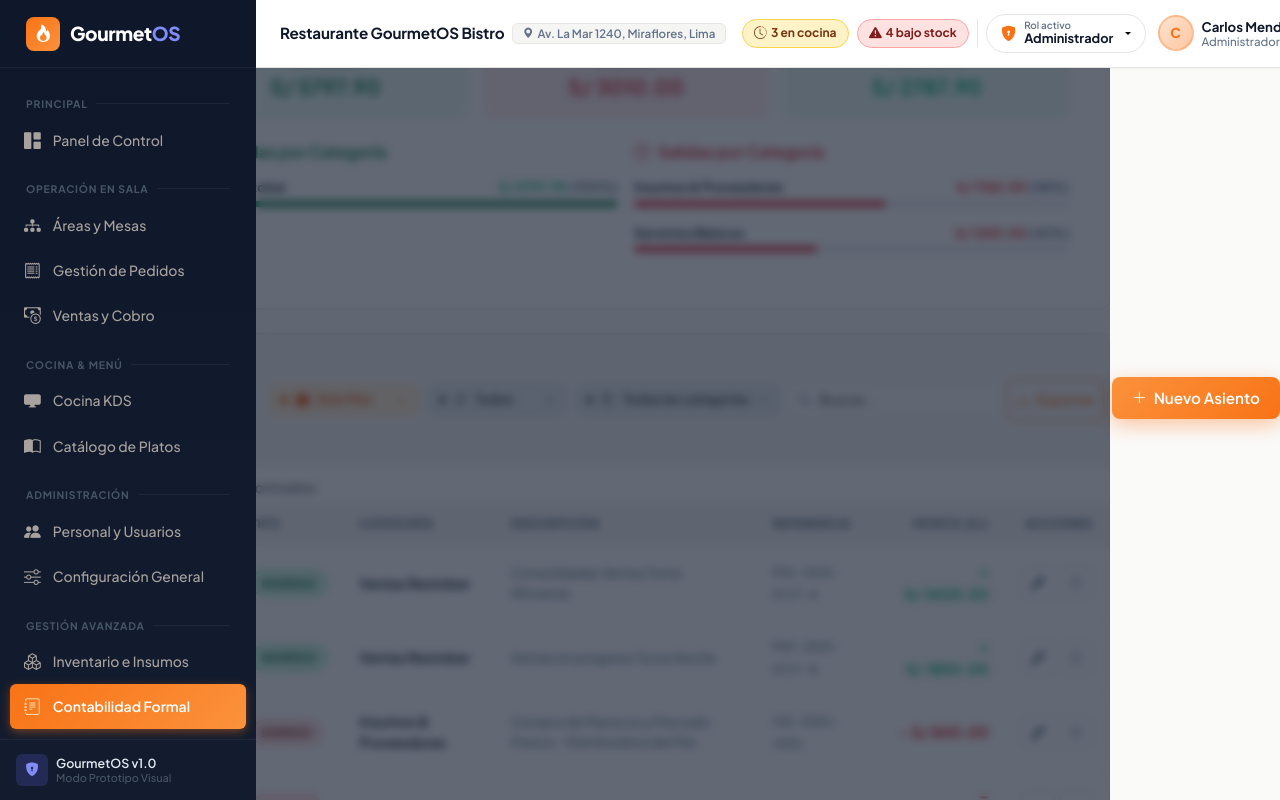
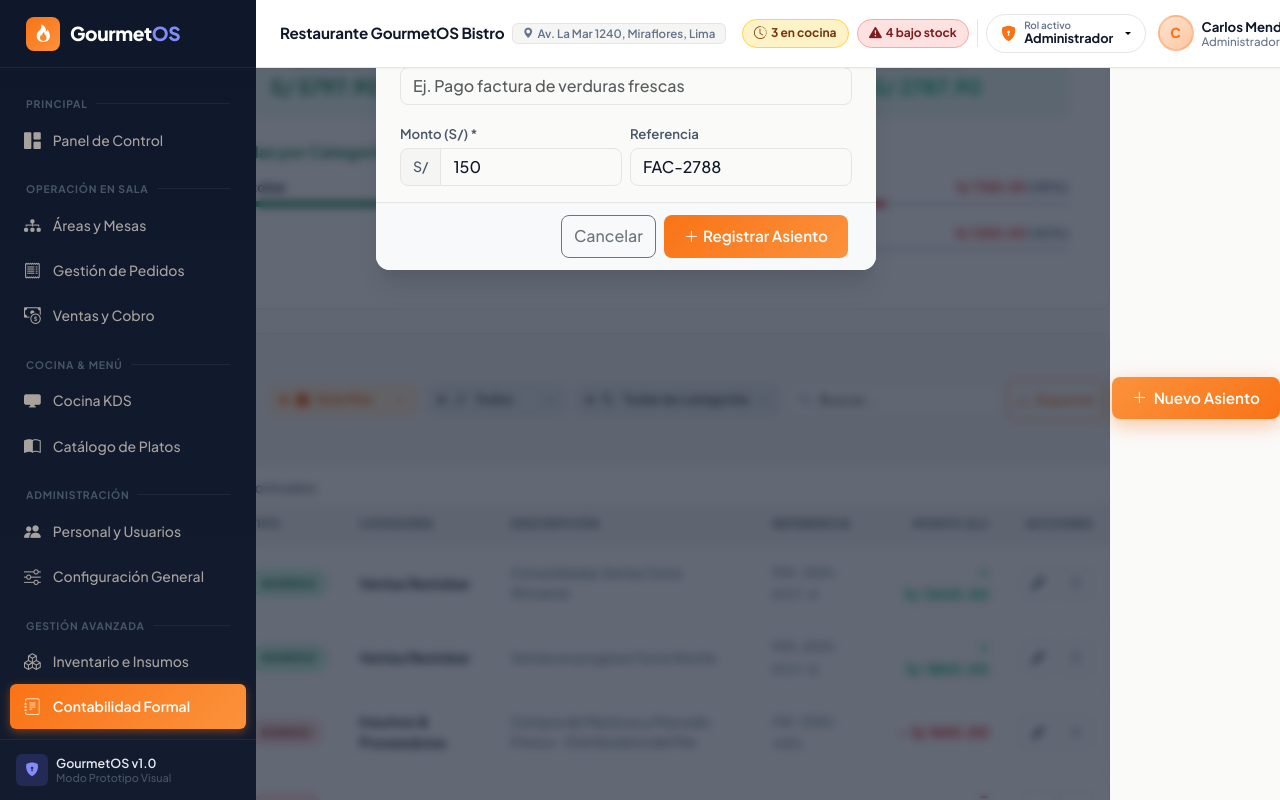
Before and after one commit to Alexander-ml/Prt, a React (Vite) app: page /contabilidad in a window 1280 px wide. Both pictures are taken after a click on the button "Nuevo Asiento". Built offline with nearby package versions, Linux system fonts and the light colour scheme.

Commit message:
fix: centrar y compactar modal de asiento contable, alinear tabla de categorias

```diff
--- a/src/components/accounting/LedgerCategoriesView.tsx
+++ b/src/components/accounting/LedgerCategoriesView.tsx
@@ -89,9 +89,9 @@
           </button>
         }
       >
-        <div className="table-responsive">
-          <table className="table table-hover align-middle mb-0" style={{ minWidth: 640 }}>
-            <thead className="table-light">
+        <div className="table-responsive-x">
+          <table className="custom-table" style={{ minWidth: 640 }}>
+            <thead>
               <tr>
                 <th>Categoría</th>
                 <th>Tipo</th>
--- a/src/components/accounting/LedgerEntryFormModal.tsx
+++ b/src/components/accounting/LedgerEntryFormModal.tsx
@@ -72,9 +72,9 @@
       subtitle={editingEntryId ? 'Modifique los campos y registre el motivo del cambio.' : 'Registre un ingreso o egreso manual en el libro diario.'}
       footer={footerButtons}
     >
-      <form ref={formRef} onSubmit={onSubmit}>
-        <div className="mb-3">
-          <label className="form-label">Fecha del Asiento *</label>
+      <form ref={formRef} onSubmit={onSubmit} className="d-flex flex-column gap-3">
+        <div>
+          <label className="form-label mb-1">Fecha del Asiento *</label>
           <input
             type="date"
             className="form-control rounded-3"
@@ -84,19 +84,19 @@
           />
         </div>
 
-        <div className="mb-3">
-          <label className="form-label d-block">Tipo de Registro *</label>
+        <div>
+          <label className="form-label mb-1 d-block">Tipo de Registro *</label>
           <div className="d-flex gap-2">
             <button
               type="button"
-              className={`btn flex-grow-1 fw-semibold ${formData.type === 'ingreso' ? 'btn-success' : 'btn-outline-success'} rounded-3`}
+              className={`btn flex-grow-1 fw-semibold py-2 ${formData.type === 'ingreso' ? 'btn-success' : 'btn-outline-success'} rounded-3`}
               onClick={() => handleTypeChange('ingreso')}
             >
               <i className="bi bi-arrow-down-left-circle me-1"></i> Ingreso
             </button>
             <button
               type="button"
-              className={`btn flex-grow-1 fw-semibold ${formData.type === 'egreso' ? 'btn-danger' : 'btn-outline-danger'} rounded-3`}
+              className={`btn flex-grow-1 fw-semibold py-2 ${formData.type === 'egreso' ? 'btn-danger' : 'btn-outline-danger'} rounded-3`}
               onClick={() => handleTypeChange('egreso')}
             >
               <i className="bi bi-arrow-up-right-circle me-1"></i> Egreso
@@ -104,8 +104,8 @@
           </div>
         </div>
 
-        <div className="mb-3">
-          <label className="form-label d-block">Categoría *</label>
+        <div>
+          <label className="form-label mb-1 d-block">Categoría *</label>
           <CustomDropdownSelect
             value={formData.categoryId}
             onChange={value => onChange({ categoryId: value })}
@@ -115,8 +115,8 @@
           />
         </div>
 
-        <div className="mb-3">
-          <label className="form-label">Descripción *</label>
+        <div>
+          <label className="form-label mb-1">Descripción *</label>
           <input
             type="text"
             className="form-control rounded-3"
@@ -127,9 +127,9 @@
           />
         </div>
 
-        <div className="row g-3 mb-3">
+        <div className="row g-2">
           <div className="col-6">
-            <label className="form-label">Monto (S/) *</label>
+            <label className="form-label mb-1">Monto (S/) *</label>
             <div className="input-group">
               <span className="input-group-text rounded-start-3">S/</span>
               <input
@@ -144,7 +144,7 @@
             </div>
           </div>
           <div className="col-6">
-            <label className="form-label">Referencia / Comprobante</label>
+            <label className="form-label mb-1">Referencia</label>
             <input
               type="text"
               className="form-control rounded-3"
@@ -157,7 +157,7 @@
 
         {editingEntryId && (
           <div>
-            <label className="form-label">Motivo de Edición *</label>
+            <label className="form-label mb-1">Motivo de Edición *</label>
             <input
               type="text"
               className="form-control rounded-3"
--- a/src/components/common/Modal.tsx
+++ b/src/components/common/Modal.tsx
@@ -54,23 +54,22 @@
 
   return (
     <div
-      className="modal fade show d-block"
+      className="modal fade show"
       tabIndex={-1}
       role="dialog"
       aria-modal="true"
       aria-labelledby="modalTitleHeading"
       onMouseDown={e => {
-        // Cerrar al hacer clic en el backdrop (fuera del modal-dialog)
         if (e.target === e.currentTarget) onClose();
       }}
-      style={{ backgroundColor: 'rgba(15, 23, 42, 0.65)', backdropFilter: 'blur(4px)', zIndex: 1060 }}
+      style={{ backgroundColor: 'rgba(15, 23, 42, 0.65)', backdropFilter: 'blur(4px)', zIndex: 1060, display: 'flex', alignItems: 'center', justifyContent: 'center', paddingTop: '40rem' }}
     >
-      <div className={`modal-dialog ${modalWidthClass} modal-dialog-centered`}>
+      <div className={`modal-dialog ${modalWidthClass}`} style={{ margin: '0 auto' }}>
         <div
           className="modal-content modal-content-custom border-0 shadow-lg"
           style={{ maxHeight: 'calc(100vh - 3.5rem)' }}
         >
-          <div className="modal-header border-bottom px-4 py-3 bg-light flex-shrink-0">
+          <div className="modal-header border-bottom px-4 py-2 bg-light flex-shrink-0">
             <div className="text-truncate">
               <h5 id="modalTitleHeading" className="modal-title fw-bold text-dark mb-0 text-truncate">
                 {title}
@@ -86,14 +85,14 @@
           </div>
 
           <div
-            className="modal-body p-4"
+            className="modal-body px-4 py-3"
             style={{ overflowY: 'auto', overflowX: 'visible' }}
           >
             {children}
           </div>
 
           {footer && (
-            <div className="modal-footer border-top bg-light px-4 py-3 flex-shrink-0">
+            <div className="modal-footer border-top bg-light px-4 py-2 flex-shrink-0">
               {footer}
             </div>
           )}
--- a/src/styles/custom.css
+++ b/src/styles/custom.css
@@ -1061,6 +1061,8 @@
   overflow: hidden;
 }
 
+
+
 .modal-header-custom {
   background: var(--surface-muted);
   border-bottom: 1px solid var(--border-color);
```
